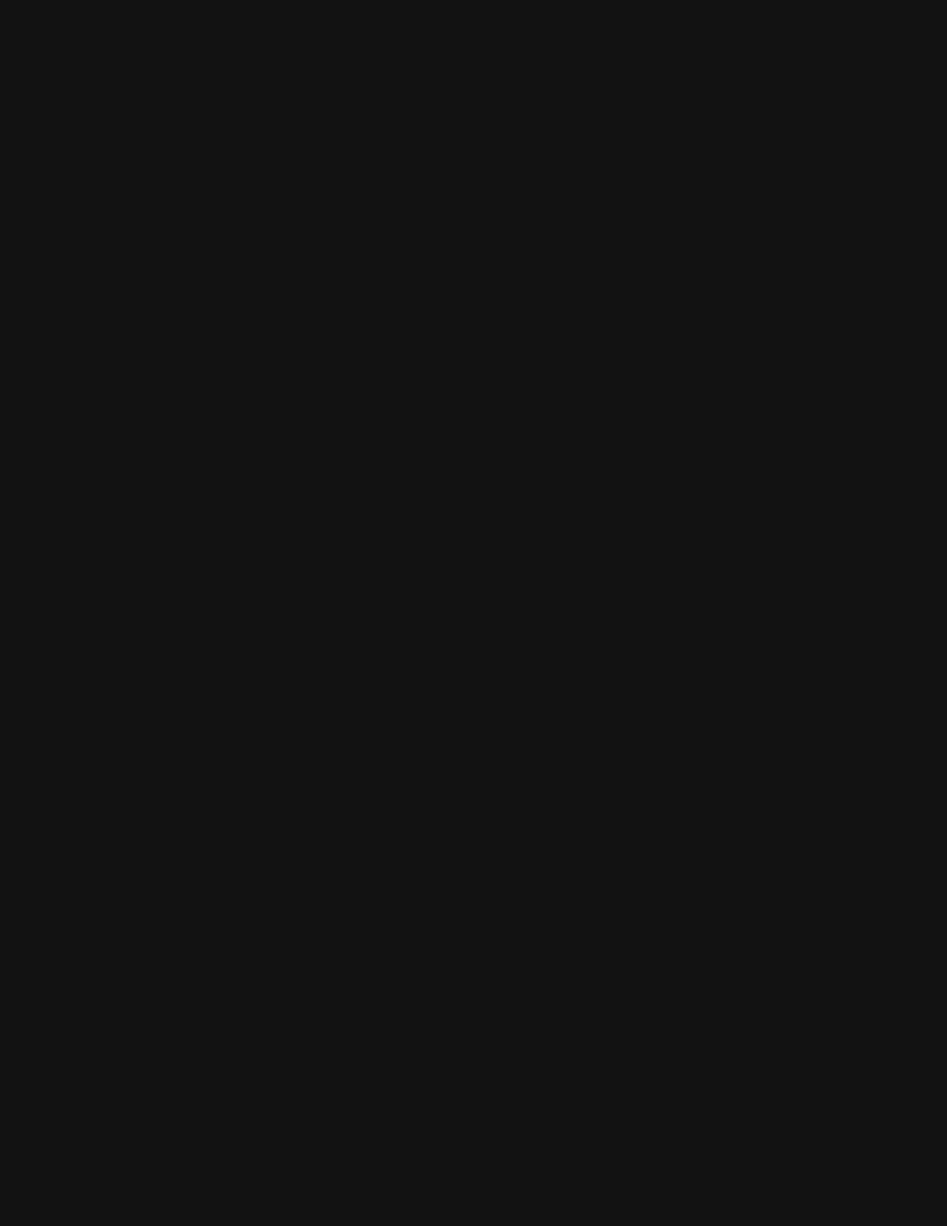
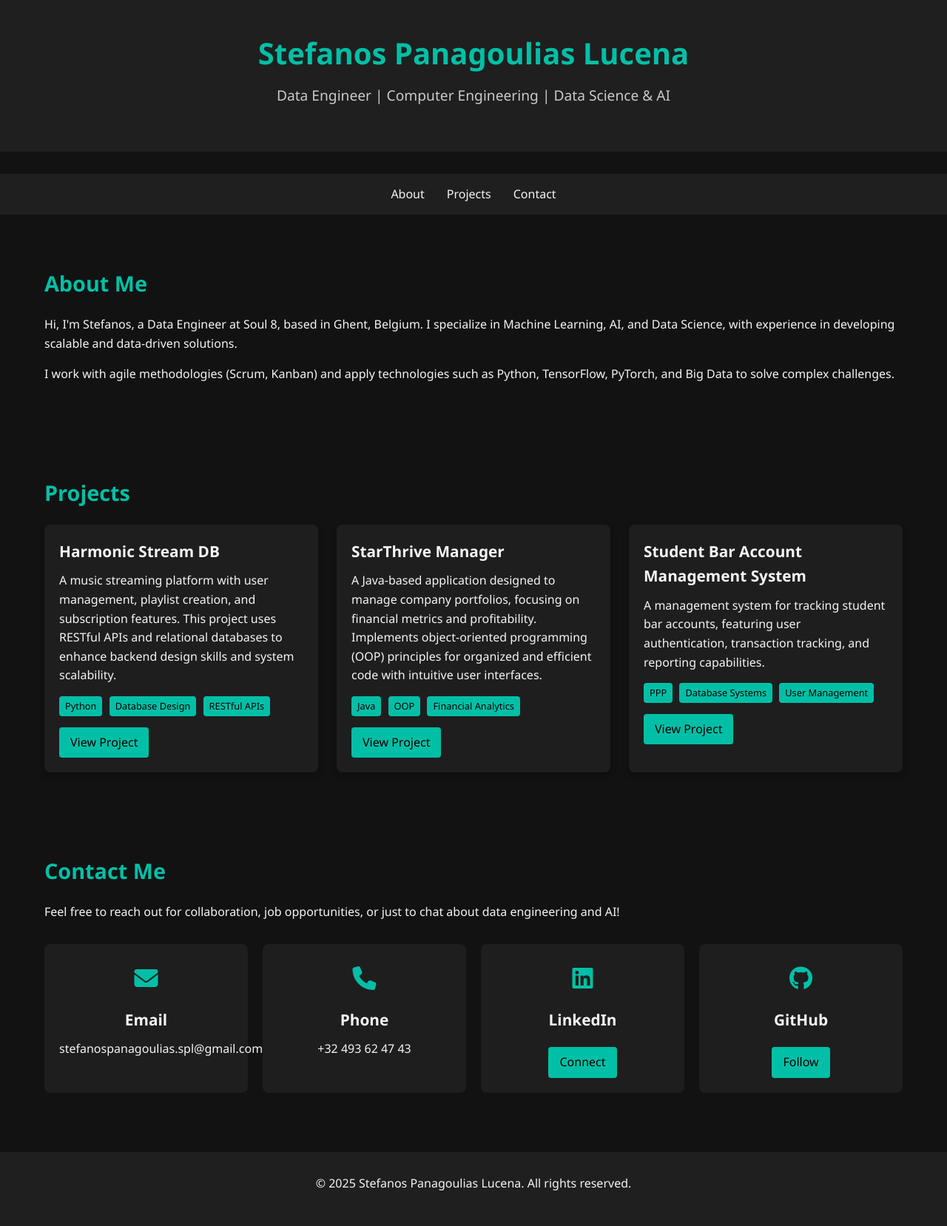
Before and after one commit to StefanosPanagoulias/portfolio-stefanos, a plain HTML site: page index.html in a window 1280 px wide. Shown: the whole page at 74% size. Before the commit the page ends 800 px from the top, so only its background shows below. Drawn offline with Linux system fonts and the light colour scheme.

Commit message:
Update index.html

```diff
--- a/index.html
+++ b/index.html
@@ -13,61 +13,51 @@
             --hover-color: #1de9b6;
             --card-bg: #1e1e1e;
         }
-
         * {
             margin: 0;
             padding: 0;
             box-sizing: border-box;
         }
-
         body {
             font-family: 'Segoe UI', Tahoma, Geneva, Verdana, sans-serif;
             background-color: var(--bg-color);
             color: var(--text-color);
             line-height: 1.6;
         }
-
         .container {
             max-width: 1200px;
             margin: 0 auto;
             padding: 0 20px;
         }
-
         header {
             padding: 40px 0;
             text-align: center;
             background-color: var(--secondary-color);
             margin-bottom: 30px;
         }
-
         h1 {
             font-size: 2.5rem;
             margin-bottom: 10px;
             color: var(--accent-color);
         }
-
         h2 {
             font-size: 1.8rem;
             margin: 30px 0 20px;
             color: var(--accent-color);
         }
-
         h3 {
             font-size: 1.3rem;
             margin-bottom: 10px;
         }
-
         p {
             margin-bottom: 15px;
         }
-
         .title {
             font-size: 1.2rem;
             color: var(--text-color);
             opacity: 0.8;
             margin-bottom: 20px;
         }
-
         nav {
             background-color: var(--secondary-color);
             padding: 15px 0;
@@ -75,38 +65,31 @@
             top: 0;
             z-index: 100;
         }
-
         .nav-links {
             display: flex;
             justify-content: center;
             list-style: none;
         }
-
         .nav-links li {
             margin: 0 15px;
         }
-
         .nav-links a {
             color: var(--text-color);
             text-decoration: none;
             font-weight: 500;
             transition: color 0.3s;
         }
-
         .nav-links a:hover {
             color: var(--hover-color);
         }
-
         section {
             padding: 40px 0;
         }
-
         .project-grid {
             display: grid;
             grid-template-columns: repeat(auto-fill, minmax(300px, 1fr));
             gap: 25px;
         }
-
         .project-card {
             background-color: var(--card-bg);
             border-radius: 8px;
@@ -114,15 +97,12 @@
             box-shadow: 0 4px 8px rgba(0, 0, 0, 0.3);
             transition: transform 0.3s;
         }
-
         .project-card:hover {
             transform: translateY(-5px);
         }
-
         .project-content {
             padding: 20px;
         }
-
         .tag {
             display: inline-block;
             background-color: var(--accent-color);
@@ -133,7 +113,6 @@
             margin-right: 5px;
             margin-bottom: 5px;
         }
-
         .btn {
             display: inline-block;
             background-color: var(--accent-color);
@@ -145,46 +124,26 @@
             margin-top: 10px;
             transition: background-color 0.3s;
         }
-
         .btn:hover {
             background-color: var(--hover-color);
         }
-
-        .skills {
-            display: flex;
-            flex-wrap: wrap;
-            gap: 10px;
-            margin-bottom: 20px;
-        }
-
-        .skill-item {
-            background-color: var(--secondary-color);
-            padding: 8px 15px;
-            border-radius: 20px;
-            font-size: 0.9rem;
-        }
-
         .about-content {
             display: flex;
             gap: 30px;
             align-items: center;
         }
-
         .about-text {
             flex: 2;
         }
-
         .about-img {
             display: none;
         }
-
         .contact-grid {
             display: grid;
             grid-template-columns: repeat(auto-fill, minmax(250px, 1fr));
             gap: 20px;
             margin-top: 30px;
         }
-
         .contact-item {
             background-color: var(--card-bg);
             padding: 20px;
@@ -192,55 +151,144 @@
             text-align: center;
             transition: transform 0.3s;
         }
-
         .contact-item:hover {
             transform: translateY(-5px);
         }
-
         .contact-icon {
             font-size: 2rem;
             margin-bottom: 15px;
             color: var(--accent-color);
         }
-
         footer {
             text-align: center;
             padding: 30px 0;
             background-color: var(--secondary-color);
             margin-top: 40px;
         }
-
-        .skills-category {
-            margin-bottom: 25px;
-        }
-
-        .personal-details {
-            display: flex;
-            flex-wrap: wrap;
-            gap: 20px;
-            margin-top: 20px;
-        }
-
-        .personal-detail {
-            background-color: var(--card-bg);
-            padding: 10px 15px;
-            border-radius: 8px;
-            font-size: 0.9rem;
-        }
-
-        @media (max-width: 768px) {
-            .about-content {
-                flex-direction: column;
-            }
-
-            .project-grid {
-                grid-template-columns: 1fr;
-            }
-        }
     </style>
     <link rel="stylesheet" href="https://cdnjs.cloudflare.com/ajax/libs/font-awesome/6.4.0/css/all.min.css">
 </head>
 <body>
-<!-- Conteúdo continua sem imagens -->
+    <header>
+        <div class="container">
+            <h1>Stefanos Panagoulias Lucena</h1>
+            <p class="title">Data Engineer | Computer Engineering | Data Science & AI</p>
+        </div>
+    </header>
+
+    <nav>
+        <div class="container">
+            <ul class="nav-links">
+                <li><a href="#about">About</a></li>
+                <li><a href="#projects">Projects</a></li>
+                <li><a href="#contact">Contact</a></li>
+            </ul>
+        </div>
+    </nav>
+
+    <section id="about">
+        <div class="container">
+            <h2>About Me</h2>
+            <div class="about-content">
+                <div class="about-text">
+                    <p>Hi, I'm Stefanos, a Data Engineer at Soul 8, based in Ghent, Belgium. I specialize in Machine Learning, AI, and Data Science, with experience in developing scalable and data-driven solutions.</p>
+                    <p>I work with agile methodologies (Scrum, Kanban) and apply technologies such as Python, TensorFlow, PyTorch, and Big Data to solve complex challenges.</p>
+                </div>
+            </div>
+        </div>
+    </section>
+
+    <section id="projects">
+        <div class="container">
+            <h2>Projects</h2>
+            <div class="project-grid">
+                <div class="project-card">
+                    <div class="project-content">
+                        <h3>Harmonic Stream DB</h3>
+                        <p>A music streaming platform with user management, playlist creation, and subscription features. This project uses RESTful APIs and relational databases to enhance backend design skills and system scalability.</p>
+                        <div>
+                            <span class="tag">Python</span>
+                            <span class="tag">Database Design</span>
+                            <span class="tag">RESTful APIs</span>
+                        </div>
+                        <a href="https://github.com/StefanosPanagoulias/Harmonic-Stream-BD" target="_blank" class="btn">View Project</a>
+                    </div>
+                </div>
+
+                <div class="project-card">
+                    <div class="project-content">
+                        <h3>StarThrive Manager</h3>
+                        <p>A Java-based application designed to manage company portfolios, focusing on financial metrics and profitability. Implements object-oriented programming (OOP) principles for organized and efficient code with intuitive user interfaces.</p>
+                        <div>
+                            <span class="tag">Java</span>
+                            <span class="tag">OOP</span>
+                            <span class="tag">Financial Analytics</span>
+                        </div>
+                        <a href="https://github.com/StefanosPanagoulias/StarThrive-Manager-POO" target="_blank" class="btn">View Project</a>
+                    </div>
+                </div>
+
+                <div class="project-card">
+                    <div class="project-content">
+                        <h3>Student Bar Account Management System</h3>
+                        <p>A management system for tracking student bar accounts, featuring user authentication, transaction tracking, and reporting capabilities.</p>
+                        <div>
+                            <span class="tag">PPP</span>
+                            <span class="tag">Database Systems</span>
+                            <span class="tag">User Management</span>
+                        </div>
+                        <a href="https://github.com/StefanosPanagoulias/Student-Bar-Account-Management-System-PPP" target="_blank" class="btn">View Project</a>
+                    </div>
+                </div>
+            </div>
+        </div>
+    </section>
+
+    <section id="contact">
+        <div class="container">
+            <h2>Contact Me</h2>
+            <p>Feel free to reach out for collaboration, job opportunities, or just to chat about data engineering and AI!</p>
+
+            <div class="contact-grid">
+                <div class="contact-item">
+                    <div class="contact-icon">
+                        <i class="fas fa-envelope"></i>
+                    </div>
+                    <h3>Email</h3>
+                    <p>stefanospanagoulias.spl@gmail.com</p>
+                </div>
+
+                <div class="contact-item">
+                    <div class="contact-icon">
+                        <i class="fas fa-phone"></i>
+                    </div>
+                    <h3>Phone</h3>
+                    <p>+32 493 62 47 43</p>
+                </div>
+
+                <div class="contact-item">
+                    <div class="contact-icon">
+                        <i class="fab fa-linkedin"></i>
+                    </div>
+                    <h3>LinkedIn</h3>
+                    <a href="https://www.linkedin.com/in/stefanos-panagoulias-lucena-4306" target="_blank" class="btn">Connect</a>
+                </div>
+
+                <div class="contact-item">
+                    <div class="contact-icon">
+                        <i class="fab fa-github"></i>
+                    </div>
+                    <h3>GitHub</h3>
+                    <a href="https://github.com/StefanosPanagoulias" target="_blank" class="btn">Follow</a>
+                </div>
+            </div>
+        </div>
+    </section>
+
+    <footer>
+        <div class="container">
+            <p>&copy; 2025 Stefanos Panagoulias Lucena. All rights reserved.</p>
+        </div>
+    </footer>
 </body>
 </html>
```
